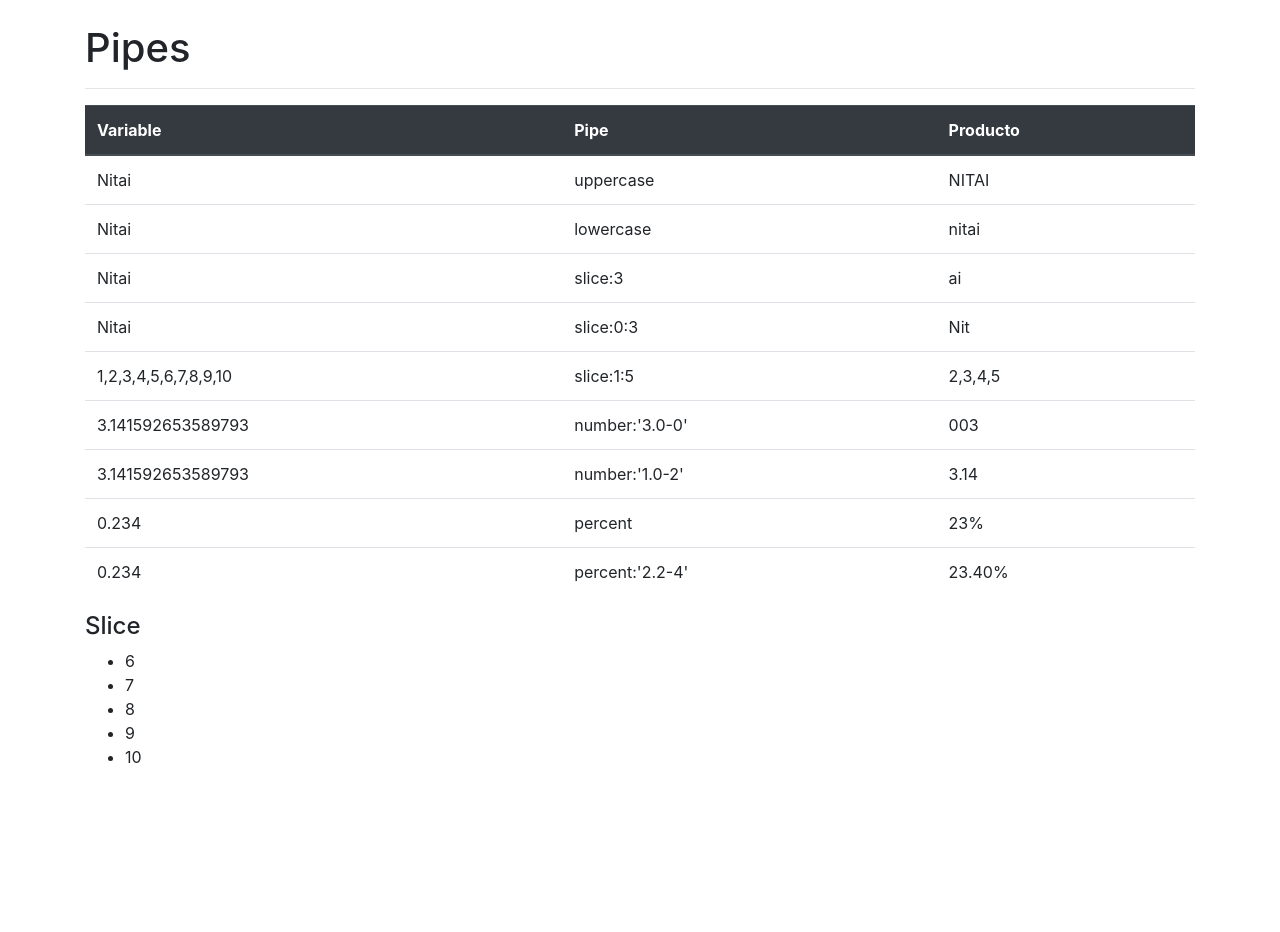
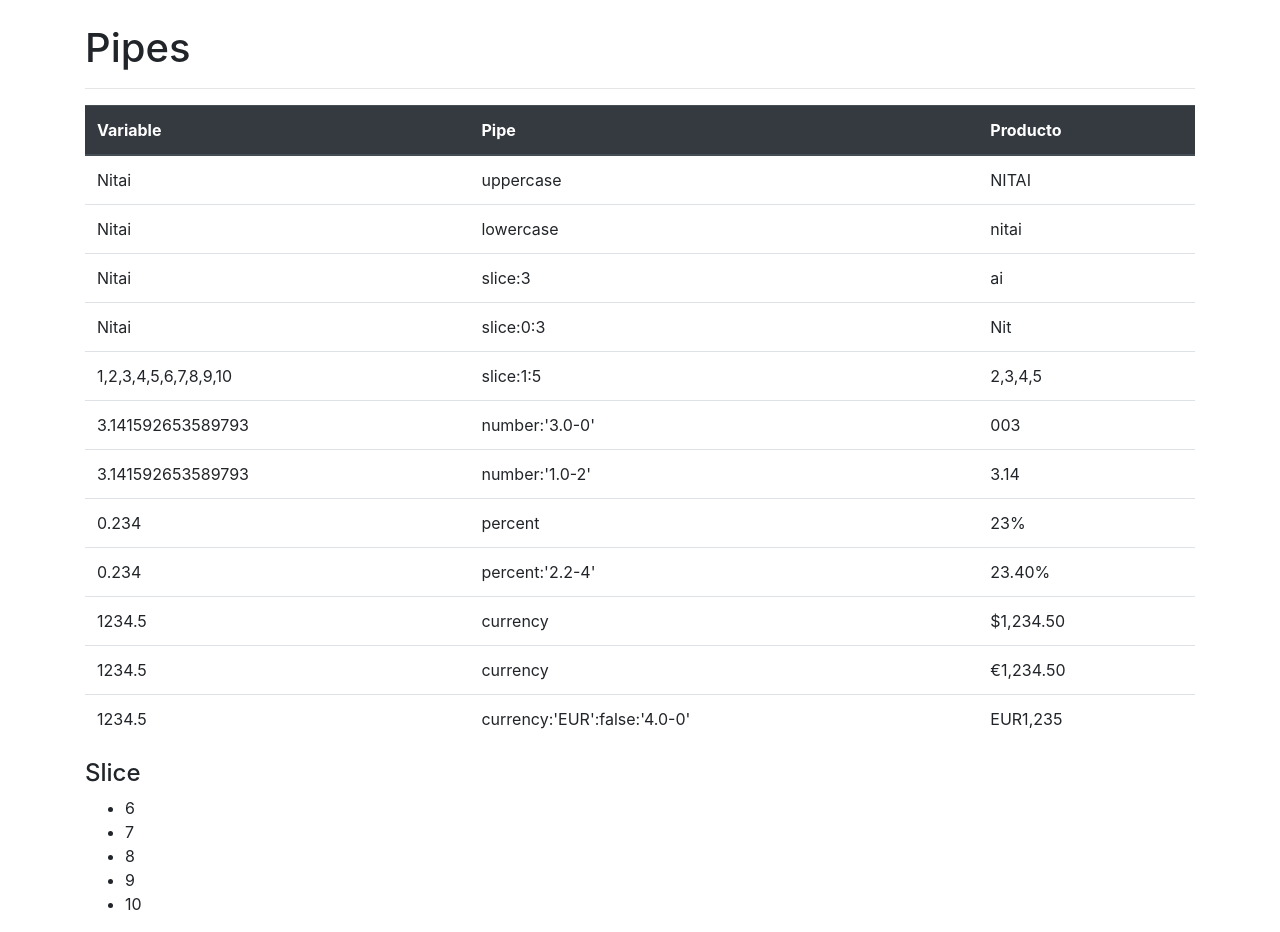
Before and after one commit to NitaiFraire/Pipes, an Angular app: page / in a window 1280 px wide. Before the commit the page ends 800 px from the top, so only its background shows below. Built offline with nearby package versions, Linux system fonts and the light colour scheme.

Commit message:
pipe: Currency

```diff
--- a/src/app/app.component.html
+++ b/src/app/app.component.html
@@ -56,6 +56,21 @@
         <td> percent:'2.2-4' </td>
         <td> {{ a | percent:'2.2-4' }} </td>
       </tr>
+      <tr>
+        <td> {{ salario }} </td>
+        <td> currency </td>
+        <td> {{ salario | currency }} </td>
+      </tr>
+      <tr>
+        <td> {{ salario }} </td>
+        <td> currency </td>
+        <td> {{ salario | currency:'EUR' }} </td>
+      </tr>
+      <tr>
+        <td> {{ salario }} </td>
+        <td> currency:'EUR':false:'4.0-0' </td>
+        <td> {{ salario | currency:'EUR':false:'4.0-0' }} </td>
+      </tr>
     </tbody>
   </table>
 
--- a/src/app/app.component.ts
+++ b/src/app/app.component.ts
@@ -11,4 +11,5 @@
   arreglo = [1,2,3,4,5,6,7,8,9,10];
   PI = Math.PI;
   a:number = 0.234;
+  salario = 1234.5;
 }
```
